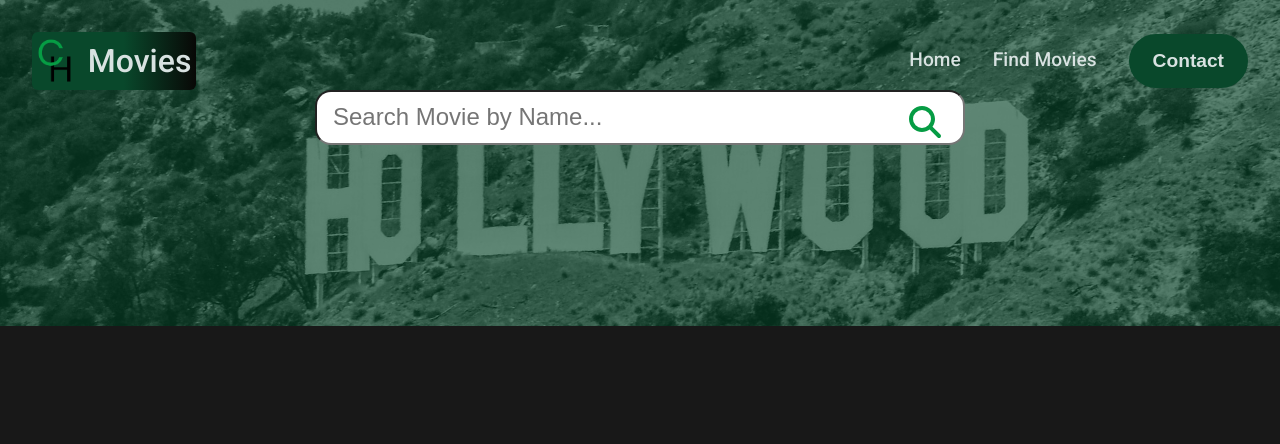
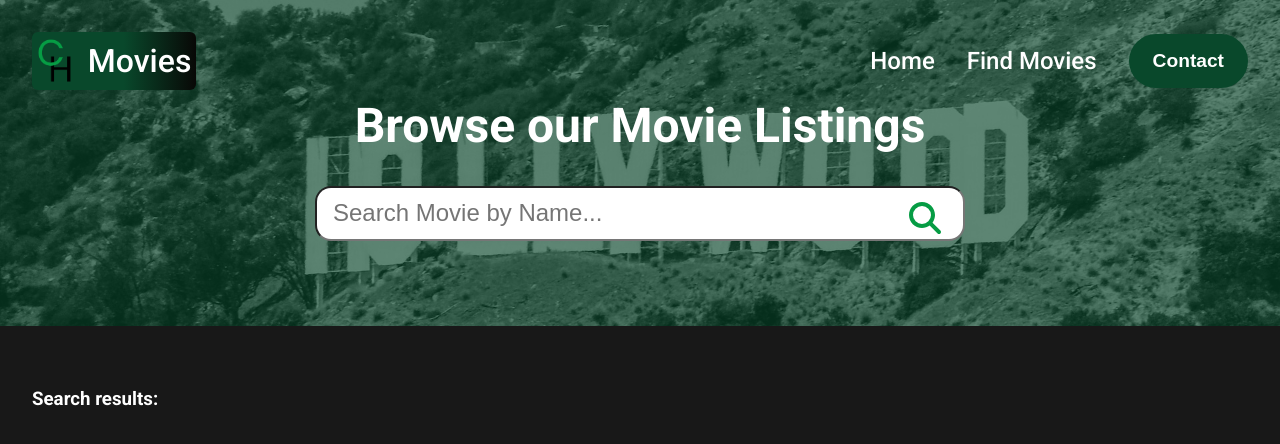
Before and after one commit to coding4freedom/Movie-Finder, a React (Vite) app: page /movies in a window 1280 px wide. Shown: the top 444 px of the page. Built offline with nearby package versions, Linux system fonts and the light colour scheme.

Commit message:
MoviePage header updates, added ShowMovie component

```diff
--- a/src/components/Header.css
+++ b/src/components/Header.css
@@ -1,5 +1,5 @@
 .header {
-    margin: 2.5rem 0 2rem 0;
+    margin: 2rem 0 2rem 0;
     display: flex;
     justify-content: center;
     align-items: center;
--- a/src/components/Nav.css
+++ b/src/components/Nav.css
@@ -30,6 +30,7 @@
     align-items: center;
 }
 .nav__links a{
+    font-size: 1.5rem;
     color: var(--secondary-color);
 }
 .nav__btn {
--- /dev/null
+++ b/src/components/ShowMovies.css
@@ -0,0 +1,11 @@
+
+.show {
+    width: 100%;
+    margin-top: 9rem;
+}
+.show__title--wrapper {
+    display: flex;
+}
+.show__title {
+
+}
--- /dev/null
+++ b/src/components/ShowMovies.jsx
@@ -0,0 +1,14 @@
+import React from 'react';
+import './ShowMovies.css';
+
+const ShowMovies = () => {
+    return (
+        <div className='show'>
+            <div className='show__title--wrapper'>
+                <h3 className="show__title">Search results:</h3>
+            </div>
+        </div>
+    )
+}
+
+export default ShowMovies;
--- a/src/index.css
+++ b/src/index.css
@@ -4,7 +4,7 @@
 /* Color variables */
 :root {
   --primary-color: #069c44;  /* lighter green  */
-  --secondary-color: #d8e2e1;  /* white  */
+  --secondary-color: #fff;  /* white  */
   --background-color: #181818; /* black */
   --offset-color: #09482b; /* darker green */
 }
--- a/src/pages/MovieFinderPage.jsx
+++ b/src/pages/MovieFinderPage.jsx
@@ -2,13 +2,19 @@
 import Nav from '../components/Nav';
 import SearchBar from '../components/ui/SearchBar';
 import Banner from '../components/Banner';
+import styles from './MovieFinderPage.module.css';
+import ShowMovies from '../components/ShowMovies';
 
 const MovieFinderPage = () => {
   return (
     <>
       <Banner />
       <Nav />
-      <SearchBar />
+      <div className={styles.customSearchBar}>
+        <h2>Browse our Movie Listings</h2>
+        <SearchBar />
+      </div>
+      <ShowMovies />
     </>
   )
 }
--- /dev/null
+++ b/src/pages/MovieFinderPage.module.css
@@ -0,0 +1,5 @@
+
+.customSearchBar h2 {
+    font-size: 3rem;
+    margin-bottom: 1.5rem;
+}
```
